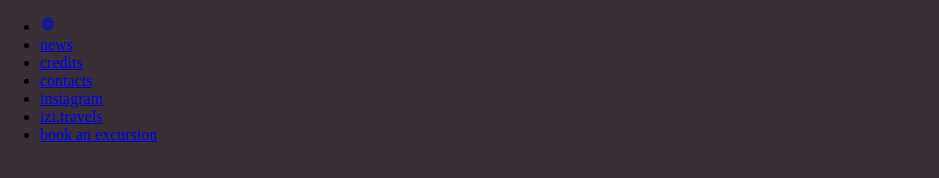
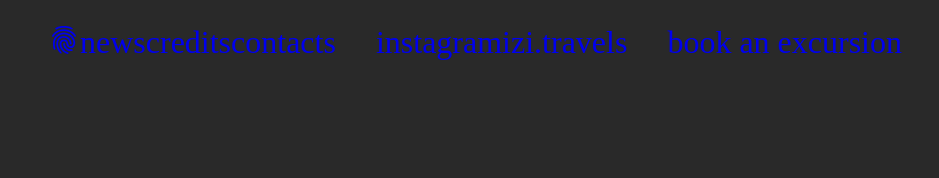
Before and after one commit to omaneprince/history-page, a plain HTML site: page index.html in a window 1280 px wide. Shown: the whole page, without its empty margins (0-939 px from the left). Drawn offline with nearby package versions, Linux system fonts and the light colour scheme.

Commit message:
css html

```diff
--- a/index.html
+++ b/index.html
@@ -6,6 +6,8 @@
     <meta name="viewport" content="width=device-width, initial-scale=1.0">
     <title>History-page</title>
     <link rel="stylesheet" href="style.css">
+    <link href="https://fonts.googleapis.com/css2?family=Readex+Pro:wght@300;400;657&display=swap" rel="stylesheet">
+
 </head>
 <body>
 
@@ -13,13 +15,31 @@
         <header>
             <nav class="logo-side">
                 <ul>
-                    <li><a href="#"><ion-icon name="finger-print"></ion-icon></a></li>
-                    <li><a href="#">news</a></li>
-                    <li><a href="#">credits</a></li>
-                    <li><a href="#">contacts</a></li>
-                    <li><a href="http://www.instagram.com/sneak_kicks/">instagram</a></li>
-                    <li><a href="#">izi.travels</a></li>
-                    <li><a href="#">book an excursion</a></li>
+                    <li>
+                        <a href="#" class="thumb"><ion-icon name="finger-print"></ion-icon></a>
+                    </li>
+                    <li>
+                        <a href="#">news</a>
+                    </li>
+                    <li>
+                        <a href="#">credits</a>
+                    </li>
+                    <li>
+                        <a href="#">contacts</a>
+                    </li>
+                    </ul>
+                    <ul>
+                    <li>
+                        <a href="http://www.instagram.com/sneak_kicks/">instagram</a>
+                    </li>
+                    <li>
+                        <a href="#">izi.travels</a>
+                    </li>
+                    </ul>
+                    <ul>
+                    <li>
+                        <a href="#">book an excursion</a>
+                    </li>
                 </ul>
             </nav>
         </header>
--- a/style.css
+++ b/style.css
@@ -1,11 +1,26 @@
-* {
+* body {
   box-sizing: border-box;
+  background: rgb(41, 41, 41);
+  font-family: font-family: 'Readex Pro', sans-serif;
 }
-body {
-  margin: 0px;
-  padding: 0px;
-  background: rgb(56, 47, 55);
+html body header li a {
+  margin: 0;
+  padding: 0;
 }
-header {
-  background: rgb(56, 47, 55);
+nav,
+ul,
+li,
+a {
+  display: flex;
 }
+main {
+    max-width: 1300px;
+}
+header a {
+    font-size:2rem;
+    text-decoration:none;
+}
+a {
+    justify-content:space-between;
+    margin-bottom:20px;
+}
```
